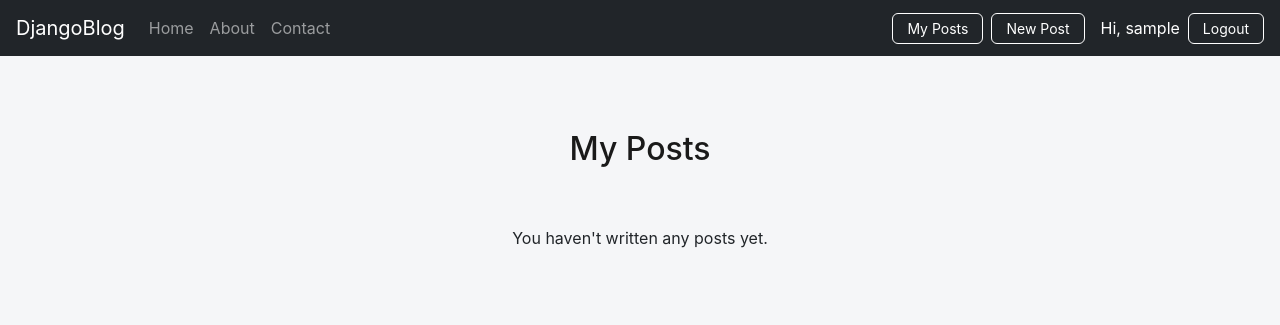
After one commit to nimekala/djangoblog, a Django app: page /my-posts/ in a window 1280 px wide. The commit adds this page. Shown: the top 325 px of the page. Run offline with Django 5.2, Linux system fonts and the light colour scheme; the visitor is signed in with stand-in values (Sample User, id 1); data that the repository does not hold is empty.

Commit message:
Add custom 403 page and flash messages

```diff
--- a/blog/templates/blog/base.html
+++ b/blog/templates/blog/base.html
@@ -180,7 +180,14 @@ body {
   color: #1d4ed8;
 }
 
-/* Navbar buttons (New Post, Login, Register, Logout) */
+/* Extra button colours and small size */
+.btn-secondary { background: #6b7280; }
+.btn-secondary:hover { background: #4b5563; }
+.btn-danger { background: #dc2626; }
+.btn-danger:hover { background: #b91c1c; }
+.btn-sm { padding: 5px 12px; font-size: 13px; margin-top: 0; }
+
+/* Navbar buttons (My Posts, New Post, Login, Register, Logout) */
 .btn-newpost {
   color: #fff;
   background: transparent;
@@ -209,6 +216,7 @@ body {
 
   <div class="d-flex align-items-center gap-2">
     {% if request.user.is_authenticated %}
+      <a href="{% url 'my_posts' %}" class="btn-newpost">My Posts</a>
       <a href="{% url 'post_create' %}" class="btn-newpost">New Post</a>
       <span class="text-white ms-2">Hi, {{ request.user.username }}</span>
       <form method="post" action="{% url 'logout' %}" class="d-inline">
@@ -221,6 +229,15 @@ body {
     {% endif %}
   </div>
 </nav>
+
+{% if messages %}
+<div class="container mt-3">
+  {% for message in messages %}
+  <div class="alert alert-{{ message.tags }}">{{ message }}</div>
+  {% endfor %}
+</div>
+{% endif %}
+
 <div class="container mt-4">
   {% block content %}{% endblock %}
 </div>
--- /dev/null
+++ b/blog/templates/blog/my_posts.html
@@ -0,0 +1,42 @@
+{% extends "blog/base.html" %}
+{% block title %}My Posts{% endblock %}
+{% block content %}
+<div class="hero">
+  <h1>My Posts</h1>
+</div>
+
+<div class="post-grid">
+  {% for post in page_obj %}
+  <div class="post-card">
+    {% if post.cover_image %}
+    <img src="{{ post.cover_image.url }}" alt="{{ post.title }}" class="post-cover" loading="lazy">
+    {% endif %}
+
+    <h3>{{ post.title }} <span class="badge bg-secondary">{{ post.status }}</span></h3>
+    <p class="excerpt">{{ post.content|truncatewords:20 }}</p>
+
+    <div class="d-flex gap-2 mt-auto">
+      <a href="{% url 'post_detail' post.slug %}" class="btn btn-sm">View</a>
+      <a href="{% url 'post_edit' post.slug %}" class="btn btn-secondary btn-sm">Edit</a>
+      <a href="{% url 'post_delete' post.slug %}" class="btn btn-danger btn-sm">Delete</a>
+    </div>
+  </div>
+  {% empty %}
+  <p class="text-center">You haven't written any posts yet.</p>
+  {% endfor %}
+</div>
+
+{% if page_obj.paginator.num_pages > 1 %}
+<nav class="mt-4">
+  <ul class="pagination justify-content-center">
+    {% if page_obj.has_previous %}
+    <li class="page-item"><a class="page-link" href="?page={{ page_obj.previous_page_number }}">Previous</a></li>
+    {% endif %}
+    <li class="page-item active"><span class="page-link">{{ page_obj.number }} / {{ page_obj.paginator.num_pages }}</span></li>
+    {% if page_obj.has_next %}
+    <li class="page-item"><a class="page-link" href="?page={{ page_obj.next_page_number }}">Next</a></li>
+    {% endif %}
+  </ul>
+</nav>
+{% endif %}
+{% endblock %}
--- a/blog/templates/blog/post_form.html
+++ b/blog/templates/blog/post_form.html
@@ -1,7 +1,8 @@
 {% extends "blog/base.html" %}
+{% block title %}{% if editing %}Edit Post{% else %}New Post{% endif %}{% endblock %}
 {% block content %}
 <div class="container" style="max-width: 700px;">
-  <h2 class="text-center my-4">New Post</h2>
+  <h2 class="text-center my-4">{% if editing %}Edit Post{% else %}New Post{% endif %}</h2>
 
   <form method="post" enctype="multipart/form-data" class="bg-white p-4 rounded shadow-sm">
     {% csrf_token %}
@@ -47,7 +48,7 @@
       {{ form.status }}
     </div>
 
-    <button type="submit" class="btn">Publish</button>
+    <button type="submit" class="btn">{% if editing %}Save changes{% else %}Publish{% endif %}</button>
     <a href="{% url 'home' %}" class="btn btn-link">Cancel</a>
   </form>
 </div>
--- a/blog/urls.py
+++ b/blog/urls.py
@@ -6,7 +6,10 @@ urlpatterns = [
     path("about/", views.about, name="about"),
     path("contact/", views.contact, name="contact"),
     path("register/", views.RegisterView.as_view(), name="register"),
+    path("my-posts/", views.my_posts, name="my_posts"),
     path("post/new/", views.post_create, name="post_create"),
+    path("post/<slug:slug>/edit/", views.post_edit, name="post_edit"),
+    path("post/<slug:slug>/delete/", views.post_delete, name="post_delete"),
     path("post/<slug:slug>/", views.post_detail, name="post_detail"),
     path("categories/", views.category_list, name="category_list"),
     path("category/<int:pk>/", views.category_posts, name="category_posts"),
--- a/blog/views.py
+++ b/blog/views.py
@@ -1,5 +1,9 @@
+from django.contrib import messages
 from django.contrib.auth import login
+from django.contrib.auth.decorators import login_required
+from django.core.exceptions import PermissionDenied
 from django.core.paginator import Paginator
+from django.http import Http404
 from django.shortcuts import render, get_object_or_404, redirect
 from django.urls import reverse_lazy
 from django.views.generic.edit import CreateView
@@ -9,7 +13,7 @@ from .models import Post, Category
 
 def _published_posts():
     return (Post.objects.filter(status="published")
-            .select_related("category")
+            .select_related("category", "author")
             .prefetch_related("tags")
             .order_by("-created_at"))
 
@@ -39,17 +43,62 @@ def category_posts(request, pk):
     })
 
 
+@login_required
 def post_create(request):
     if request.method == "POST":
         form = PostForm(request.POST, request.FILES)
         if form.is_valid():
-            post = form.save()
+            post = form.save(commit=False)
+            post.author = request.user   # author එක user තෝරන්නේ නෑ, අපි දානවා
+            post.save()
+            form.save_m2m()              # commit=False වෙලාවට tags වෙනම save කරන්න ඕන
             if post.status == "published":
+                messages.success(request, "Post published successfully!")
                 return redirect("post_detail", slug=post.slug)
-            return redirect("home")
+            messages.success(request, "Draft saved.")
+            return redirect("my_posts")
     else:
         form = PostForm(initial={"status": "published"})
     return render(request, "blog/post_form.html", {"form": form})
+
+
+@login_required
+def post_edit(request, slug):
+    post = get_object_or_404(Post, slug=slug)
+    if post.author != request.user:
+        raise PermissionDenied   # 403 Forbidden
+    if request.method == "POST":
+        form = PostForm(request.POST, request.FILES, instance=post)
+        if form.is_valid():
+            post = form.save()
+            messages.success(request, "Post updated.")
+            if post.status == "published":
+                return redirect("post_detail", slug=post.slug)
+            return redirect("my_posts")
+    else:
+        form = PostForm(instance=post)
+    return render(request, "blog/post_form.html", {"form": form, "editing": True})
+
+
+@login_required
+def post_delete(request, slug):
+    post = get_object_or_404(Post, slug=slug)
+    if post.author != request.user:
+        raise PermissionDenied
+    if request.method == "POST":
+        post.delete()
+        messages.success(request, "Post deleted.")
+        return redirect("home")
+    return render(request, "blog/post_confirm_delete.html", {"post": post})
+
+
+@login_required
+def my_posts(request):
+    posts = (Post.objects.filter(author=request.user)
+             .select_related("category")
+             .order_by("-created_at"))
+    page_obj = Paginator(posts, 6).get_page(request.GET.get("page"))
+    return render(request, "blog/my_posts.html", {"page_obj": page_obj})
 
 
 class RegisterView(CreateView):
@@ -58,8 +107,8 @@ class RegisterView(CreateView):
     success_url = reverse_lazy("home")
 
     def form_valid(self, form):
-        response = super().form_valid(form)  # මුලින් user එක save වෙනවා
-        login(self.request, self.object)     # ඊට පස්සේ ඒ user ව ඉබේම login කරනවා
+        response = super().form_valid(form)
+        login(self.request, self.object)
         return response
 
 
@@ -72,5 +121,12 @@ def contact(request):
 
 
 def post_detail(request, slug):
-    post = get_object_or_404(Post, slug=slug, status="published")
+    post = get_object_or_404(Post, slug=slug)
+    # draft එකක් බලන්න පුළුවන් author ට විතරයි
+    if post.status != "published" and post.author != request.user:
+        raise Http404
     return render(request, "blog/post_detail.html", {"post": post})
+
+
+def custom_403(request, exception=None):
+    return render(request, "blog/403.html", status=403)
--- a/config/urls.py
+++ b/config/urls.py
@@ -3,6 +3,8 @@ from django.conf.urls.static import static
 from django.contrib import admin
 from django.contrib.auth import views as auth_views
 from django.urls import include, path
+
+handler403 = "blog.views.custom_403"
 
 urlpatterns = [
     path("admin/", admin.site.urls),
```
Also changed, not shown: blog/models.py (+6 -2 lines), blog/templates/blog/403.html (added, +9 -0 lines), blog/templates/blog/post_confirm_delete.html (added, +13 -0 lines), blog/templates/blog/post_detail.html (+11 -1 lines), config/settings.py (+7 -0 lines), blog/migrations/0006_post_author.py (added).
